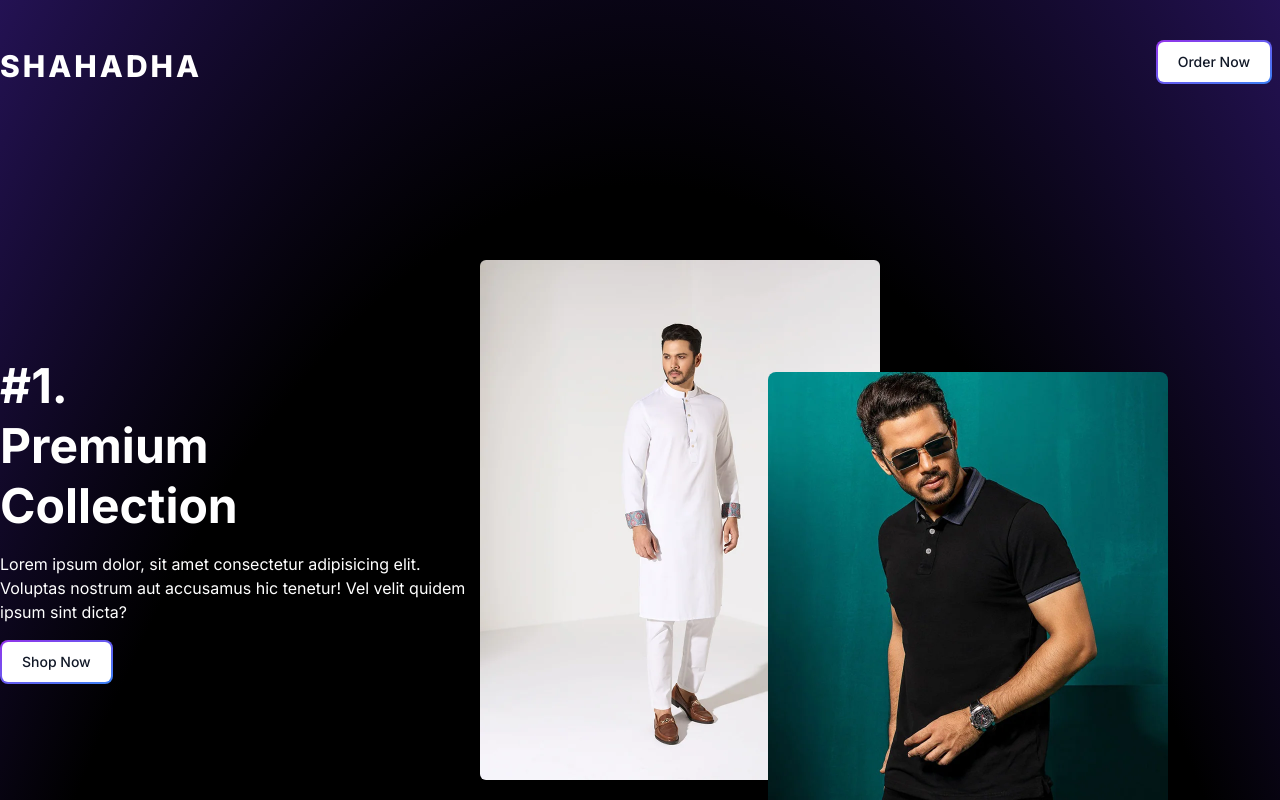
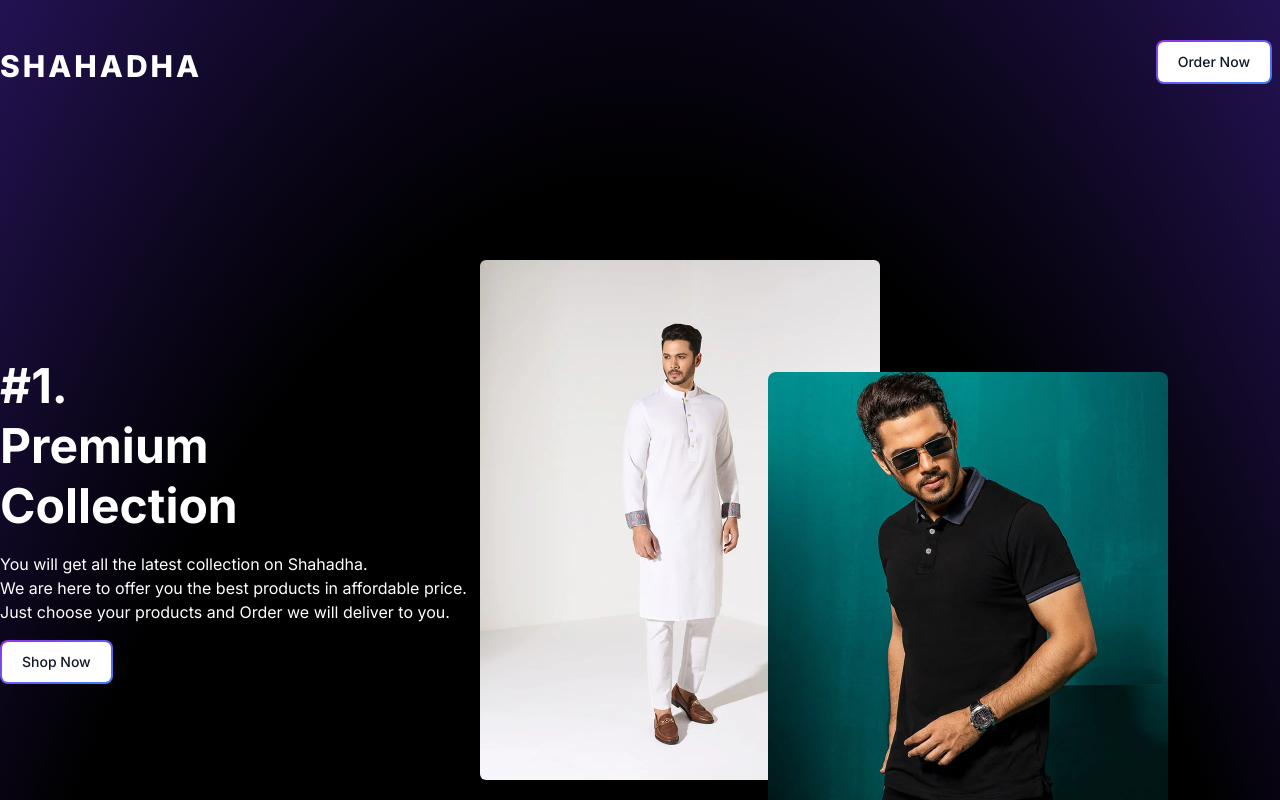
Before and after one commit to hasibmuhammad/shahadha, a Next.js app: page / in a window 1280 px wide. Shown: the top 800 px of the page. Built offline with nearby package versions, Linux system fonts and the light colour scheme.

Commit message:
Hero paragraph modified

```diff
--- a/src/components/Hero.jsx
+++ b/src/components/Hero.jsx
@@ -11,9 +11,9 @@ const Hero = () => {
           Premium <br /> Collection
         </h1>
         <p>
-          Lorem ipsum dolor, sit amet consectetur adipisicing elit. <br />{" "}
-          Voluptas nostrum aut accusamus hic tenetur! Vel velit quidem <br />
-          ipsum sint dicta?
+          You will get all the latest collection on Shahadha. <br /> We are here
+          to offer you the best products in affordable price. <br /> Just choose
+          your products and Order we will deliver to you.
         </p>
         <button class="relative inline-flex items-center justify-center p-0.5 mb-2 me-2 overflow-hidden text-sm font-medium text-gray-900 rounded-lg group bg-gradient-to-br from-purple-600 to-blue-500 group-hover:from-purple-600 group-hover:to-blue-500 hover:text-white dark:text-white focus:ring-4 focus:outline-none focus:ring-blue-300 dark:focus:ring-blue-800">
           <span class="relative px-5 py-2.5 transition-all ease-in duration-75 bg-white dark:bg-gray-900 rounded-md group-hover:bg-opacity-0">
```
Also changed, not shown: 1 other file (tests, documents, lock files or other folders).
